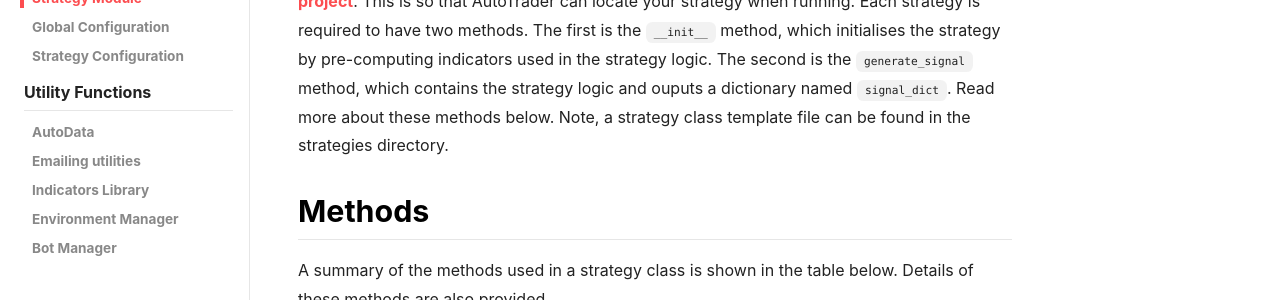
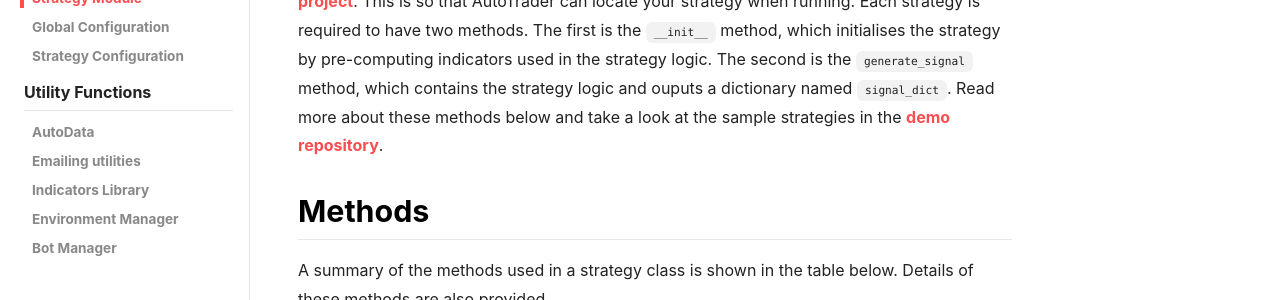
Before and after one commit to kieran-mackle/AutoTrader, a Jekyll site: the page built from content/_documentation/3.1-strategies.md, in a window 1280 px wide. Shown: the part 347-647 px from the top of the page. Built offline with Jekyll 4.4.1, drawn with Linux system fonts in a browser that asks for light colours; nearby versions of some CDN libraries.

Commit message:
docs: updated link to demo repo

```diff
--- a/content/_documentation/3.1-strategies.md
+++ b/content/_documentation/3.1-strategies.md
@@ -14,8 +14,8 @@ Trading strategies are built as classes and must be stored in a strategies/ dire
 [project](/AutoTrader/docs#project-directory-structure). This is so that AutoTrader can locate your strategy when running. Each
 strategy is required to have two methods. The first is the `__init__` method, which initialises the strategy by
 pre-computing indicators used in the strategy logic. The second is the `generate_signal` method, which contains the
-strategy logic and ouputs a dictionary named `signal_dict`. Read more about these methods below.
-Note, a strategy class template file can be found in the strategies directory.
+strategy logic and ouputs a dictionary named `signal_dict`. Read more about these methods below and take a look at the sample
+strategies in the [demo repository](https://github.com/kieran-mackle/autotrader-demo).
 
 
 ## Methods
```
